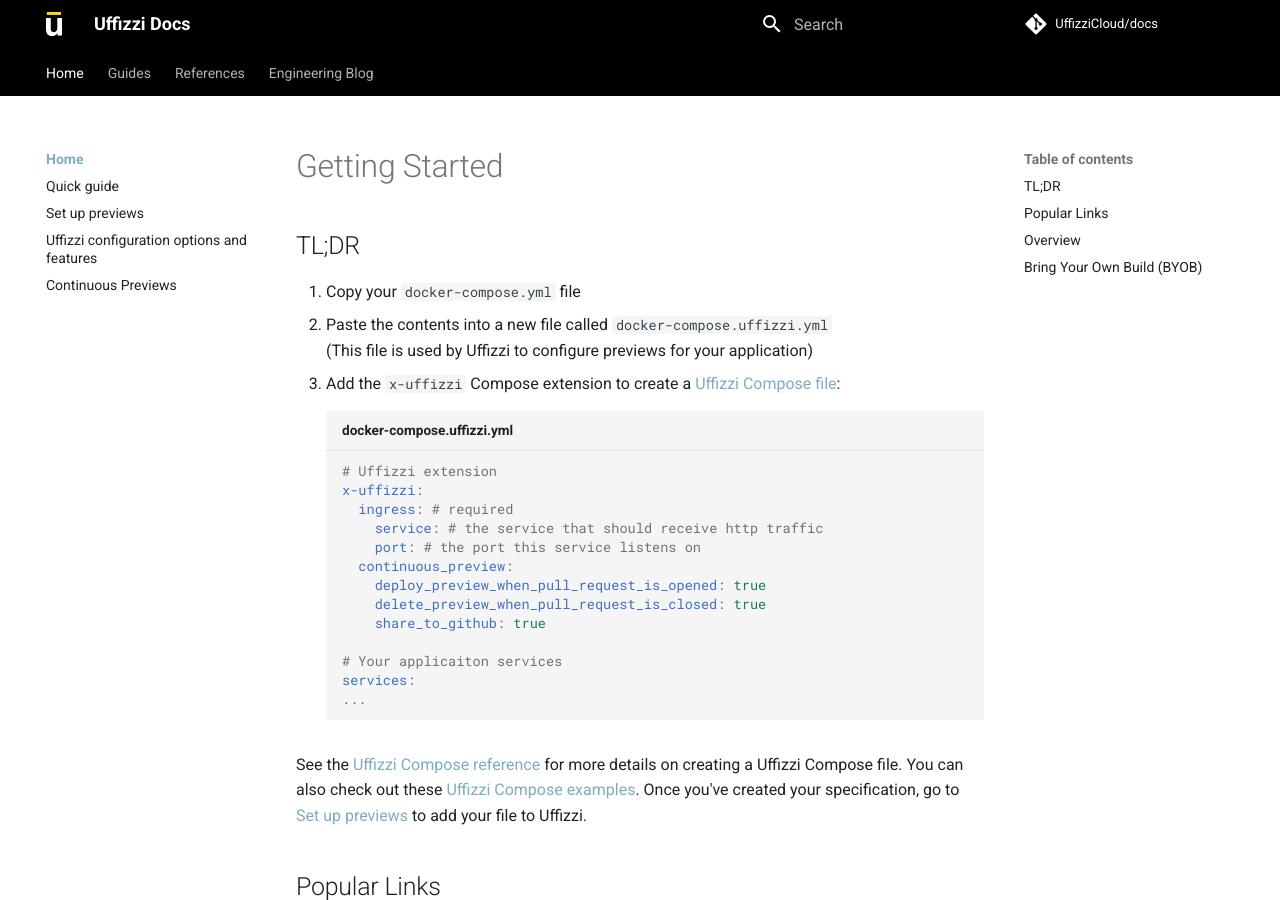
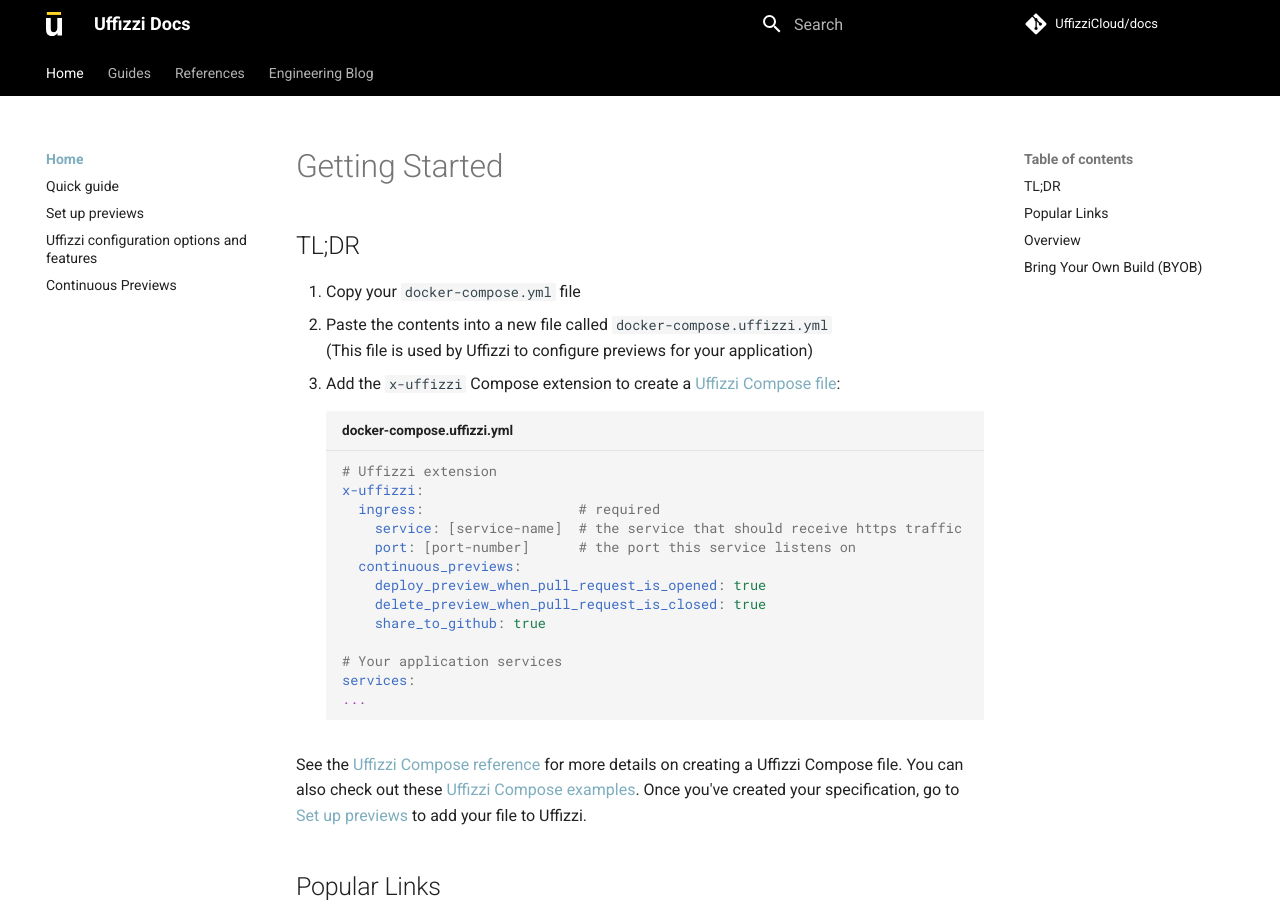
Before and after one commit to UffizziCloud/docs, an MkDocs documentation site: the page built from docs/index.md, in a window 1280 px wide and 900 px high. Built offline with MkDocs 1.6.1 and Material for MkDocs 9.7.7, drawn with Linux system fonts in a browser that asks for light colours; comment, search, counter and statistics services are not loaded.

Commit message:
Update index.md

````diff
--- a/docs/index.md
+++ b/docs/index.md
@@ -8,15 +8,15 @@
 ``` yaml title="docker-compose.uffizzi.yml"
 # Uffizzi extension
 x-uffizzi:
-  ingress: # required
-    service: # the service that should receive http traffic
-    port: # the port this service listens on
-  continuous_preview:
+  ingress:                   # required
+    service: [service-name]  # the service that should receive https traffic
+    port: [port-number]      # the port this service listens on
+  continuous_previews:
     deploy_preview_when_pull_request_is_opened: true
     delete_preview_when_pull_request_is_closed: true
     share_to_github: true
 
-# Your applicaiton services
+# Your application services
 services:
 ...
 ```
````
